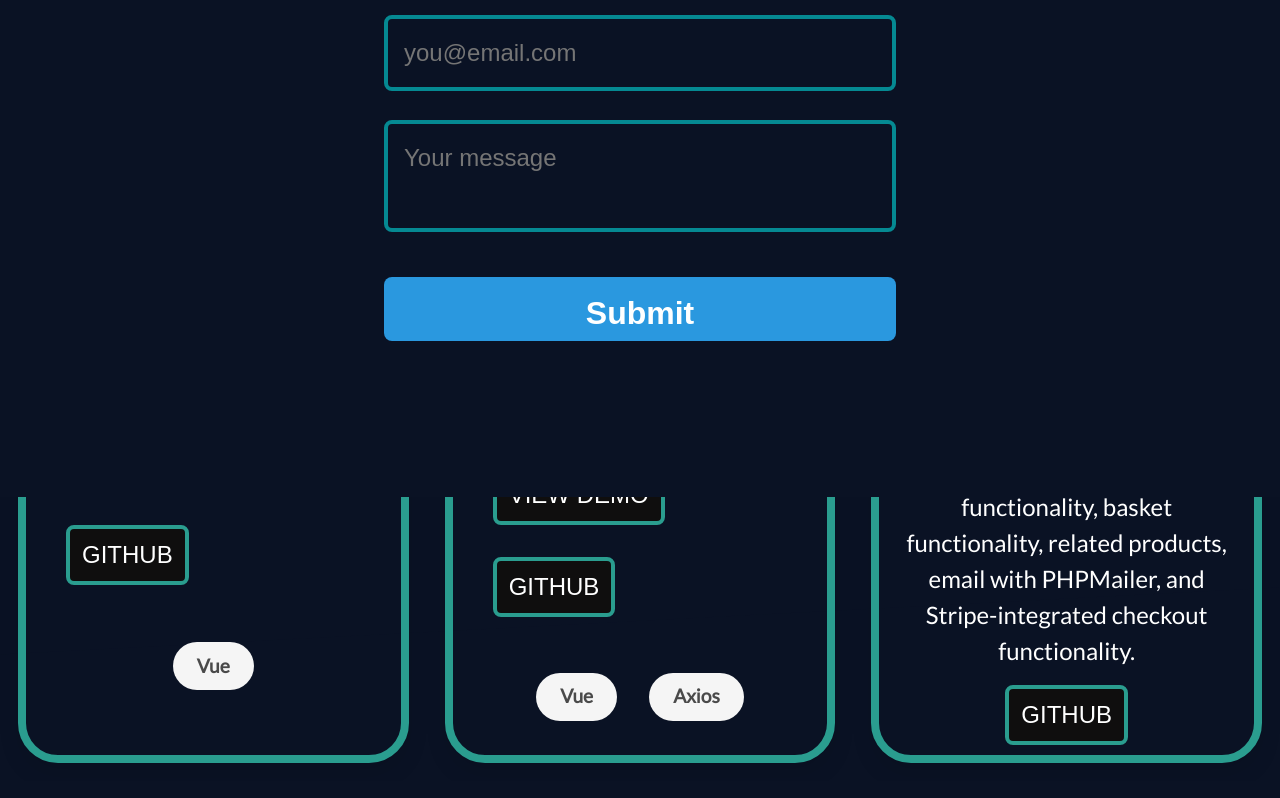
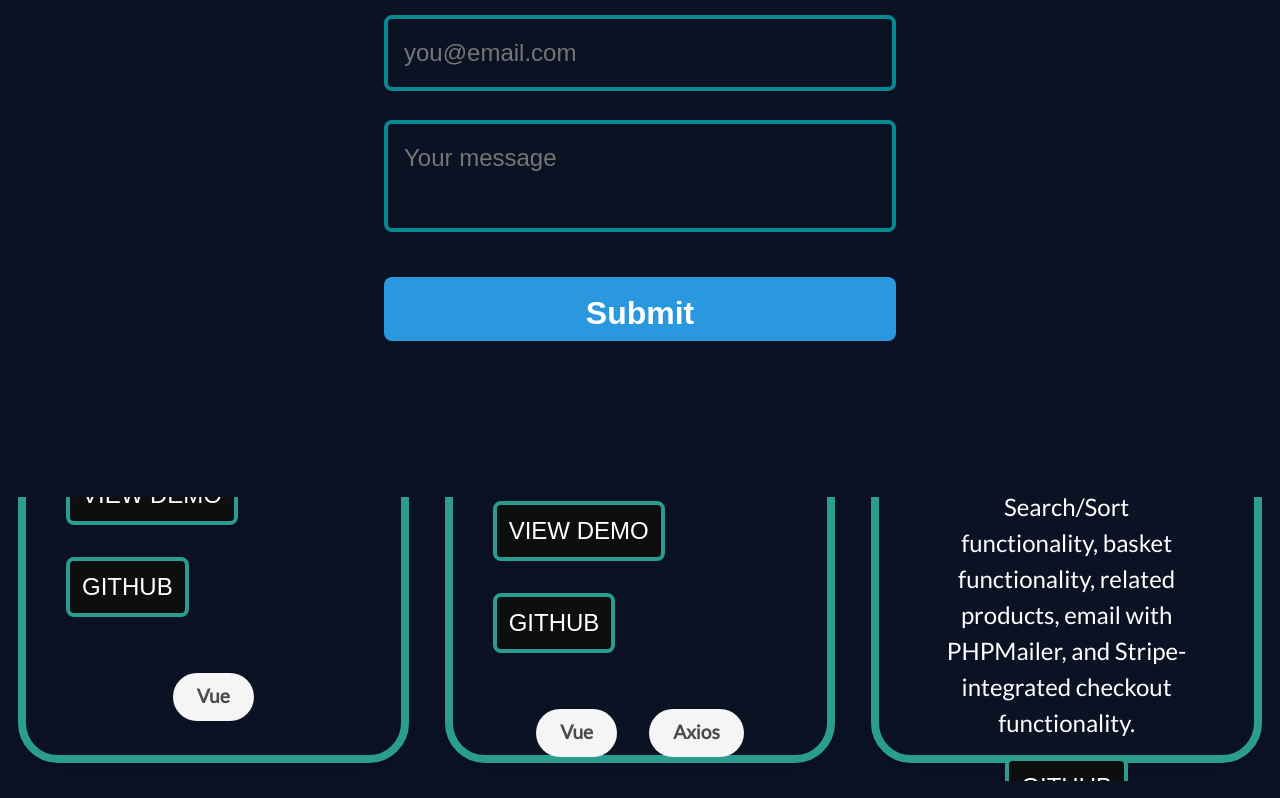
Before and after one commit to jakewarrenblack/vue-portfolio, a Vue app: page / in a window 1280 px wide. Shown: the part 1103-1901 px from the top of the page. Built offline with nearby package versions, Linux system fonts and the light colour scheme.

Commit message:
Added arrows to carousel

```diff
--- a/package.json
+++ b/package.json
@@ -8,11 +8,13 @@
         "lint": "vue-cli-service lint"
     },
     "dependencies": {
+        "@mdi/font": "^6.5.95",
         "axios": "^0.24.0",
         "bootstrap": "^4.5.3",
         "bootstrap-vue": "^2.21.2",
         "buefy": "^0.9.13",
         "core-js": "^3.6.5",
+        "material-icons": "^1.10.5",
         "vue": "^2.6.11",
         "vue-router": "^3.5.3"
     },
--- a/src/main.js
+++ b/src/main.js
@@ -6,7 +6,7 @@ import "bootstrap/dist/css/bootstrap.css";
 import "bootstrap-vue/dist/bootstrap-vue.css";
 import "./sizing.css";
 import "./colors.css";
-
+import 'material-icons/iconfont/material-icons.css';import '@mdi/font/css/materialdesignicons.css'
 Vue.use(BootstrapVue);
 
 import Buefy from "buefy";
--- a/src/pages/Home.vue
+++ b/src/pages/Home.vue
@@ -133,8 +133,10 @@
             </b-card>
           </div>
         </div> -->
-        <b-carousel-list :arrow="
-        false"
+        <b-carousel-list
+        :progress="progress"
+        :arrow-hover="false"
+            :progress-type="progressType"
           class="z-index-100"
           v-model="test"
           :data="projects"
@@ -217,19 +219,36 @@ export default {
       curtain.style.transform = "translateY(100%)";
       body.classList.remove("overflow-hidden");
     });
+
+    var arrows = document.querySelectorAll('.icon')
+
+    arrows.forEach(function(arrow){
+      arrow.style.background = 'transparent'
+      arrow.style.border = 'none'
+      arrow.style.transform = 'scale(2)'
+      arrow.style.opacity = 0.75
+    })
+
+
   },
   data() {
     return {
       test: 0,
       projects: [],
       al: {
+                    progress: true,
+            progressType: 'is-primary',
+
         itemsToShow: 1,
+        iconSize: 'is-medium',
         breakpoints: {
           768: {
             itemsToShow: 3,
+            iconSize: 'is-large',
           },
           960: {
             itemsToShow: 3,
+            iconSize: 'is-large',
           },
         },
       },
@@ -275,6 +294,16 @@ export default {
 
 .VueCarousel {
   width: 100%;
+}
+
+/* .carousel-arrow .icon{
+  padding: 1.5rem!important;
+  background: transparent!important;
+  border: none!important;
+} */
+
+.mdi-chevron{
+  transform:scale(2)
 }
 
 .card-title{
@@ -335,8 +364,8 @@ margin: 1rem;
   font-weight: 700 !important;
 }
 
-.subtitle {
-  padding: 2rem 0;
+.card-text {
+  padding: 0 2rem;;
 }
 
 .teal {
```
Also changed, not shown: 1 other file (tests, documents, lock files or other folders).
